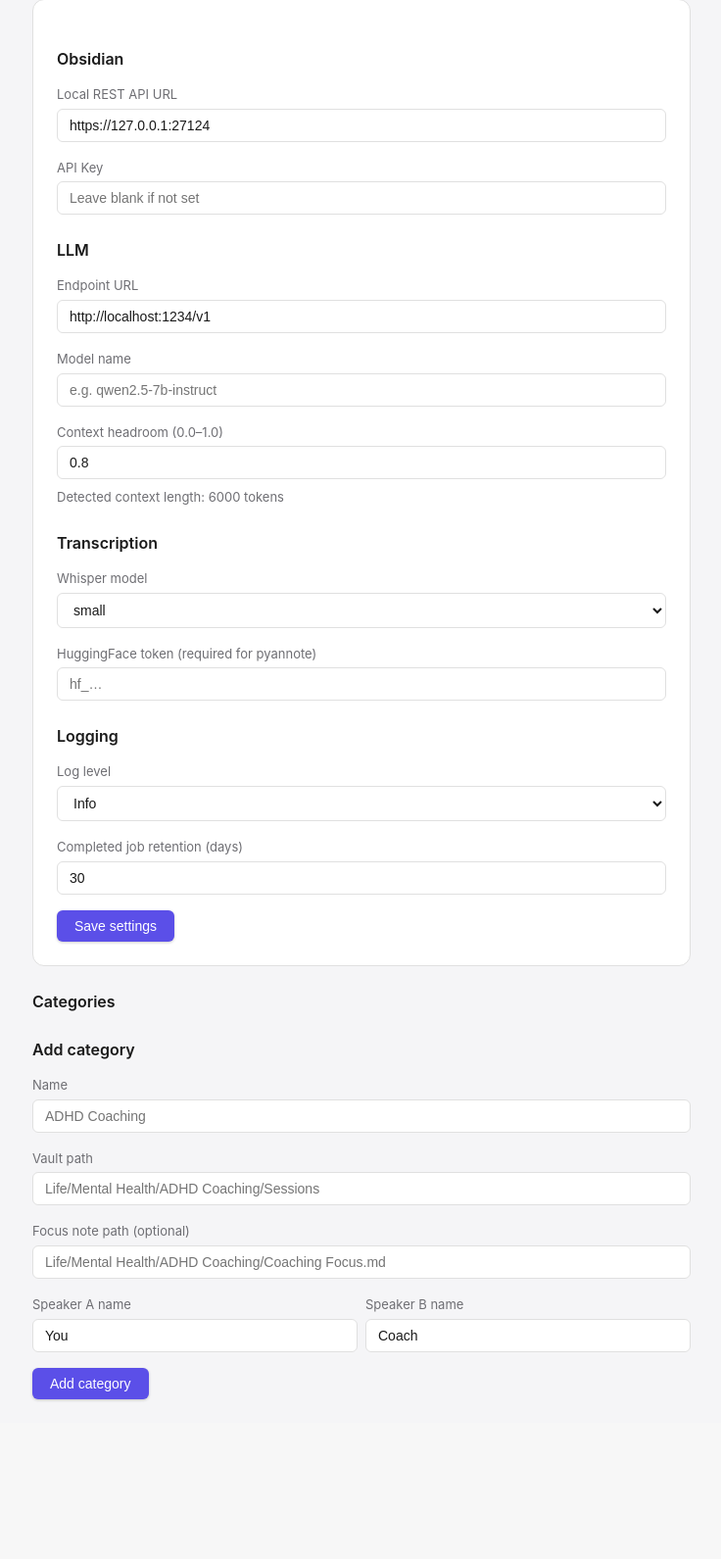
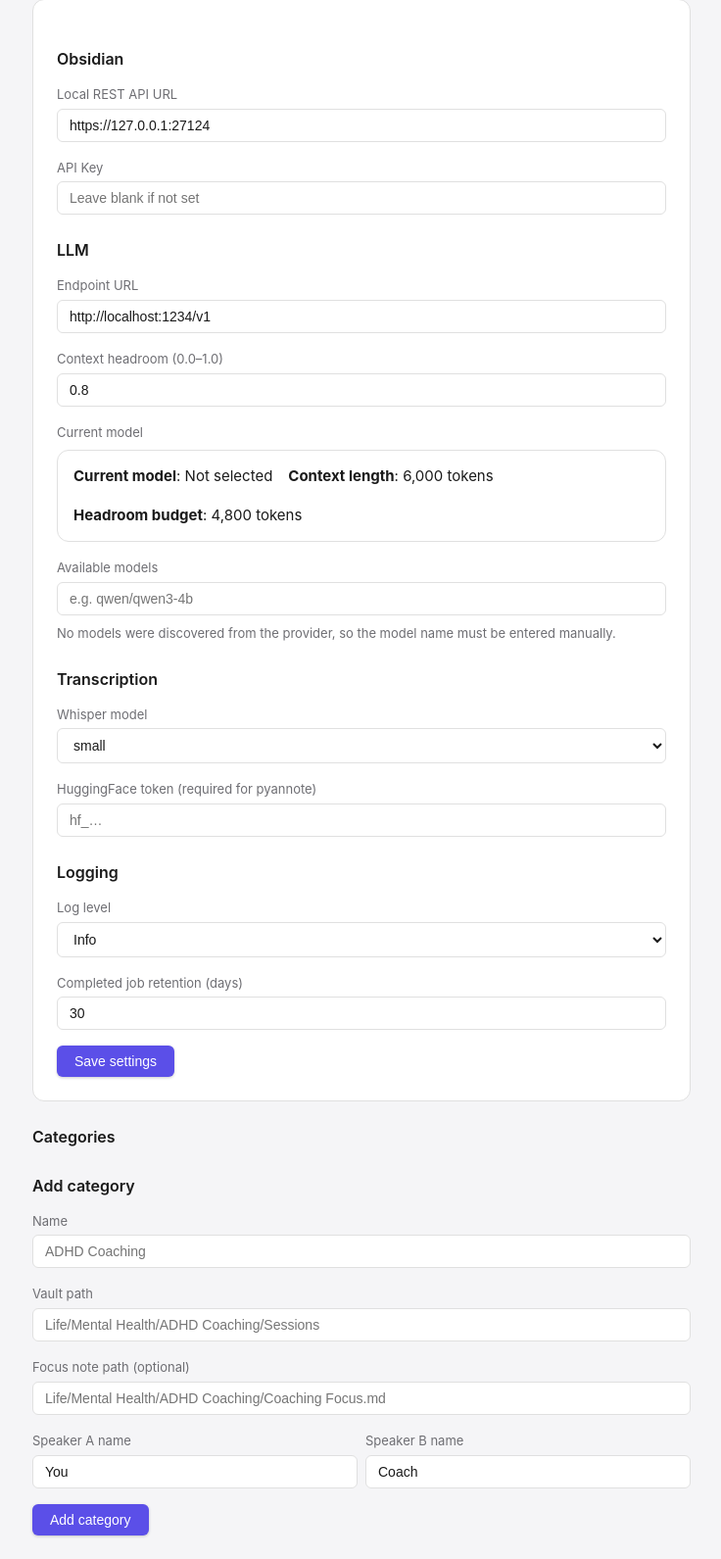
Before and after one commit to poolski/recalld, a FastAPI app: page /settings/ in a window 1280 px wide. Shown: the part 169-1760 px from the top of the page at 98% size, without its empty margins (271-1007 px from the left). Before the commit the page ends 1599 px from the top, so only its background shows below. Run offline with FastAPI, Linux system fonts and the light colour scheme; data that the repository does not hold is empty.

Commit message:
feat: add selectable model table to settings

```diff
--- a/recalld/templates/settings.html
+++ b/recalld/templates/settings.html
@@ -24,18 +24,53 @@
     <input type="url" name="llm_base_url" value="{{ cfg.llm_base_url }}">
   </div>
   <div class="field">
-    <label>Model name</label>
-    <input type="text" name="llm_model" value="{{ cfg.llm_model }}" placeholder="e.g. qwen2.5-7b-instruct">
-  </div>
-  <div class="field">
     <label>Context headroom (0.0–1.0)</label>
     <input type="number" name="llm_context_headroom" value="{{ cfg.llm_context_headroom }}" step="0.05" min="0.1" max="1.0">
   </div>
-  {% if detected_context_length %}
-  <p style="font-size:13px; color:var(--muted); margin-top:-8px; margin-bottom:16px">
-    Detected context length: {{ detected_context_length }} tokens
-  </p>
-  {% endif %}
+  <div class="field">
+    <label>Current model</label>
+    <div class="card" style="padding:14px 16px; margin-top:8px">
+      <div style="display:flex; gap:16px; flex-wrap:wrap; align-items:center">
+        <span><strong>Current model</strong>: {{ current_model.id if current_model else (cfg.llm_model or "Not selected") }}</span>
+        <span><strong>Context length</strong>: {{ "{:,}".format(detected_context_length) if detected_context_length else "Unknown" }} tokens</span>
+        <span><strong>Headroom budget</strong>: {{ "{:,}".format((detected_context_length * cfg.llm_context_headroom) | int) if detected_context_length else "Unknown" }} tokens</span>
+      </div>
+    </div>
+  </div>
+  <div class="field">
+    <label>Available models</label>
+    {% if provider_models %}
+    <div style="overflow-x:auto">
+      <table style="width:100%; border-collapse:collapse; margin-top:8px">
+        <thead>
+          <tr style="text-align:left; border-bottom:1px solid var(--border)">
+            <th style="padding:10px 12px">Use</th>
+            <th style="padding:10px 12px">Model</th>
+            <th style="padding:10px 12px">Context length</th>
+            <th style="padding:10px 12px">Status</th>
+          </tr>
+        </thead>
+        <tbody>
+          {% for model in provider_models %}
+          <tr style="border-bottom:1px solid var(--border)">
+            <td style="padding:12px">
+              <input type="radio" name="llm_model" value="{{ model.id }}" {% if model.selected %}checked{% endif %}>
+            </td>
+            <td style="padding:12px"><code>{{ model.id }}</code></td>
+            <td style="padding:12px">{{ "{:,}".format(model.context_length) if model.context_length else "Unknown" }}</td>
+            <td style="padding:12px">{% if model.selected %}Current{% else %}Available{% endif %}</td>
+          </tr>
+          {% endfor %}
+        </tbody>
+      </table>
+    </div>
+    {% else %}
+    <input type="text" name="llm_model" value="{{ cfg.llm_model }}" placeholder="e.g. qwen/qwen3-4b">
+    <p style="font-size:13px; color:var(--muted); margin-top:8px">
+      No models were discovered from the provider, so the model name must be entered manually.
+    </p>
+    {% endif %}
+  </div>
 
   <h2>Transcription</h2>
   <div class="field">
```
Also changed, not shown: tests/test_routers_settings.py (added, +57 -0 lines).
